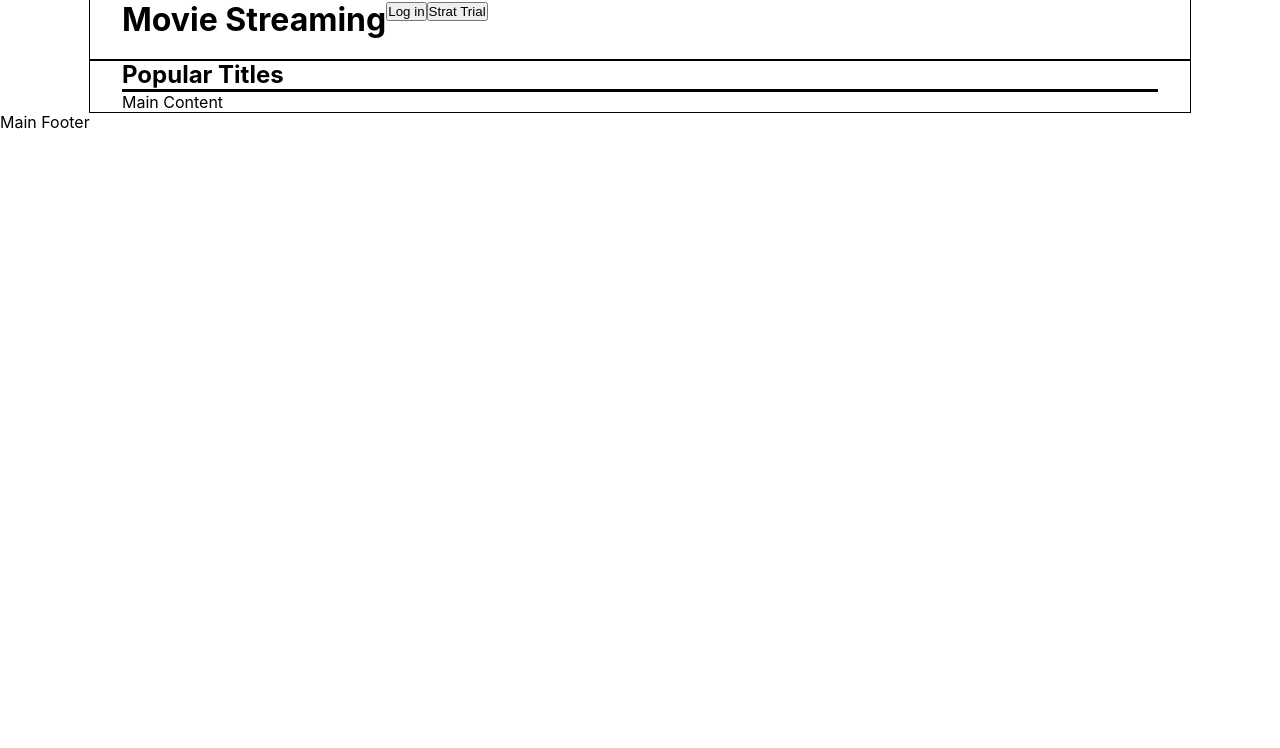
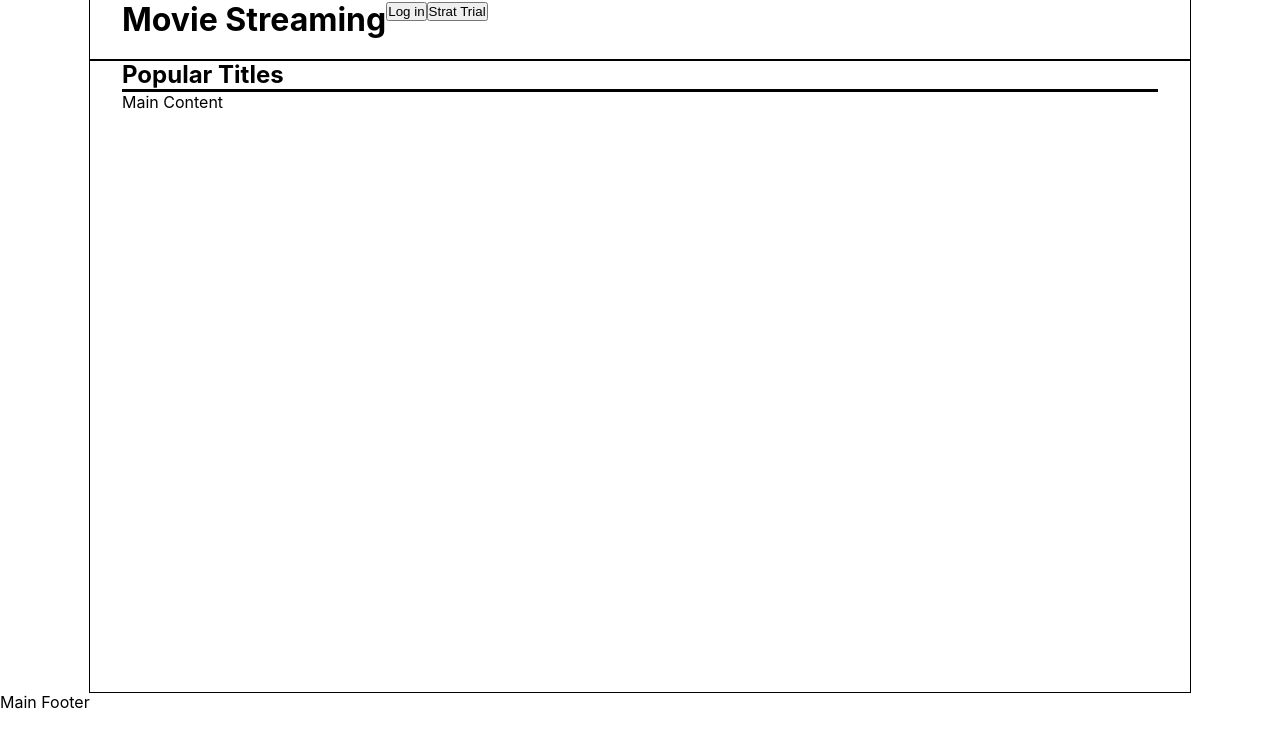
Before and after one commit to MarkusTryban/movie-stream, a React (Create React App) app: page / in a window 1280 px wide. Shown: the top 748 px of the page. Built offline with nearby package versions, Linux system fonts and the light colour scheme.

Commit message:
Add main content

```diff
--- a/src/components/MainContent/MainContent.css
+++ b/src/components/MainContent/MainContent.css
@@ -9,3 +9,8 @@
   display: flex;
   border-bottom: solid #000;
 }
+
+#main-content {
+  display: flex;
+  height: 75vh;
+}
```
